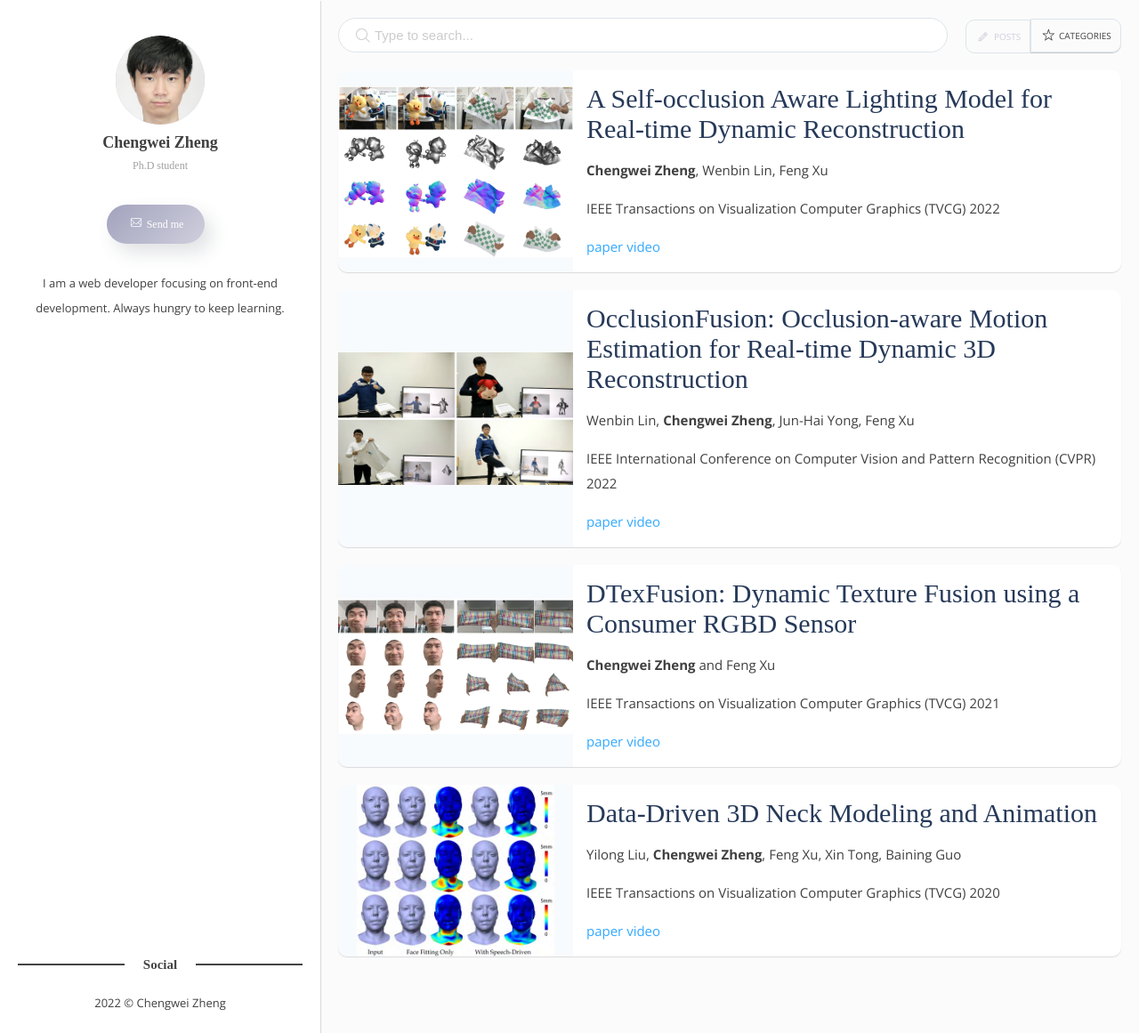
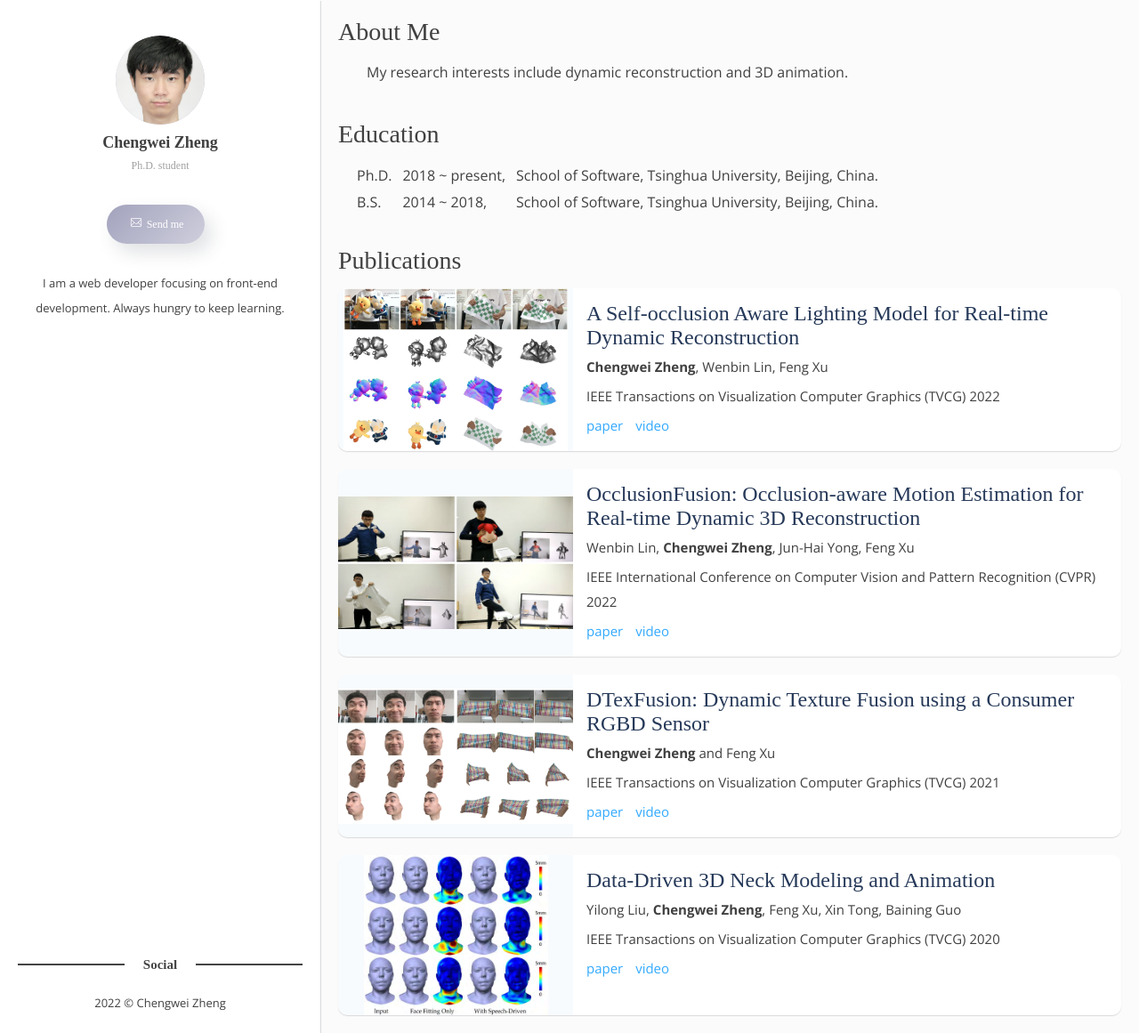
Before and after one commit to chengwei-zheng/chengwei-zheng.github.io, a Jekyll site: the page built from index.html, in a window 1280 px wide and 1161 px high. Shown: the whole window at 89% size. Built offline with Jekyll 4.4.1, drawn with Linux system fonts in a browser that asks for light colours; some web fonts are replaced; the list of posts is cut into pages by our own code.

Commit message:
ver_1205_2

```diff
--- a/_config.yml
+++ b/_config.yml
@@ -6,7 +6,7 @@ url: "https://chengwei-zheng.github.io/" # the base hostname & protocol for your
 # Author
 author-name:    Chengwei Zheng
 author-image:   chengwei.png
-author-job:     Ph.D student
+author-job:     Ph.D. student
 author-email:   zhengcw18@gmail.com # Add your email for contant form.
 # author-twitter: artemsheludko_ # Add your twitter account
 about-author:   I am a web developer focusing on front-end development. Always hungry to keep learning.
--- /dev/null
+++ b/_includes/cv.html
@@ -0,0 +1,23 @@
+<header class="c-header">
+  <div class="c-header__box">
+
+    <div style="margin-bottom: 40px;">
+	  <h2> About Me </h2>
+	  <div style="font-size: 16px; text-indent:2em">My research interests include dynamic reconstruction and 3D animation. </div>
+	</div>
+    <div>
+	  <h2> Education </h2>
+	  <table style="font-size: 16px; margin-left: 20px;">
+	    <tr>
+	  	  <td>Ph.D.<span style="margin-left:10px;"></span></td>
+	  	  <td>2018 ~ present,<span style="margin-left:10px;"></span></td></td>
+	  	  <td> School of Software, Tsinghua University, Beijing, China.</td></tr>
+	    <tr>
+	  	  <td>B.S.<span style="margin-left:10px;"></span></td>
+	  	  <td>2014 ~ 2018,<span style="margin-left:10px;"></span></td></td>
+	  	  <td> School of Software, Tsinghua University, Beijing, China.</td></tr>
+	  </table>
+	</div>
+  </div>
+
+</header> <!-- /.c-header -->
--- a/_includes/header.html
+++ b/_includes/header.html
@@ -8,6 +8,7 @@
       </div>
       <ul id="js-results-container" class="c-search-results-list"></ul>
     </div>
+	<!--
     <div class="c-nav">
       <ul class="c-nav__list u-lists-reset">
         <li class="c-nav__item is-active">
@@ -16,5 +17,7 @@
           <div data-icon='ei-star' data-size='s'></div> Categories</li>
       </ul>
     </div>
+	-->
   </div>
+
 </header> <!-- /.c-header -->
--- a/_sass/5-components/_header.scss
+++ b/_sass/5-components/_header.scss
@@ -9,7 +9,7 @@
 }
 .c-header__box {
   position: relative;
-  display: flex;
+  //display: flex;
   flex-direction: row;
   justify-content: space-between;
   align-items: center;
--- a/_sass/5-components/_index-post.scss
+++ b/_sass/5-components/_index-post.scss
@@ -33,16 +33,16 @@
     border-radius: 10px 0 0 10px;
     background-color: rgba(220,235,245,0.2);
     background-size: contain;
-	background-repeat:no-repeat;
+	background-repeat: no-repeat;
     background-position: 50% 50%;
   }
   .c-post-content {
     padding: 15px;
     width: 70%;
     .c-post-title {
-      font-size: 30px;
+      font-size: 24px;
       font-weight: 400;
-      margin: 0 0 15px;
+      margin: 0 0 5px;
       a {
         text-decoration: none;
         color: $blue-dark;
--- a/index.html
+++ b/index.html
@@ -10,21 +10,25 @@ layout: home
   {% assign currentPage = 1 %}
 {% endif %}
 
-{% include header.html %}
+{% include cv.html %}
+
+<h2> Publications </h2>
 <div class="c-posts o-opacity" data-page="{{ currentPage }}" data-totalPages="{{ paginator.total_pages }}">
   {% for post in site.posts limit:site.paginate offset:offset %}
   <article class="c-post">
     {% if post.image %}
     <a class="c-post-thumbnail o-opacity" style="background-image: url({{"/images/" | prepend: site.baseurl | append: post.image}})"
-        href="{{post.url | prepend: site.baseurl}}"></a>
+        href="{{"/pdf/" | append: post.pdf}}"></a>
     {% else %} {% endif %}
     <div class="c-post-content">
       <h2 class="c-post-title">
         <a href="{{"/pdf/" | append: post.pdf}}">{{post.title}}</a>
       </h2>
-	  <p>{{post.author}}</p>
-	  <p>{{post.publish}}</p>
-	  <a href="{{"/pdf/" | append: post.pdf}}">paper</a> <a href="{{post.video}}">video</a>
+	  <p style="margin-bottom: 5px;">{{post.author}}</p>
+	  <p style="margin-bottom: 5px;">{{post.publish}}</p>
+	  <a href="{{"/pdf/" | append: post.pdf}}">paper</a>
+	  <span style="margin-left:10px;"> </span>
+	  <a href="{{post.video}}">video</a>
       <!--<p>{{ post.content | strip_html | truncatewords: 15 }}</p>-->
       <!--<span class="c-post-date">{{post.date | date: '%Y, %b %d'}}&nbsp;&nbsp;&nbsp;—&nbsp;</span>-->
       <!--<span class="c-post-words">{% capture words %}{{ post.content | number_of_words }}{% endcapture %}{% unless words contains "-" %}{{ words |
```
